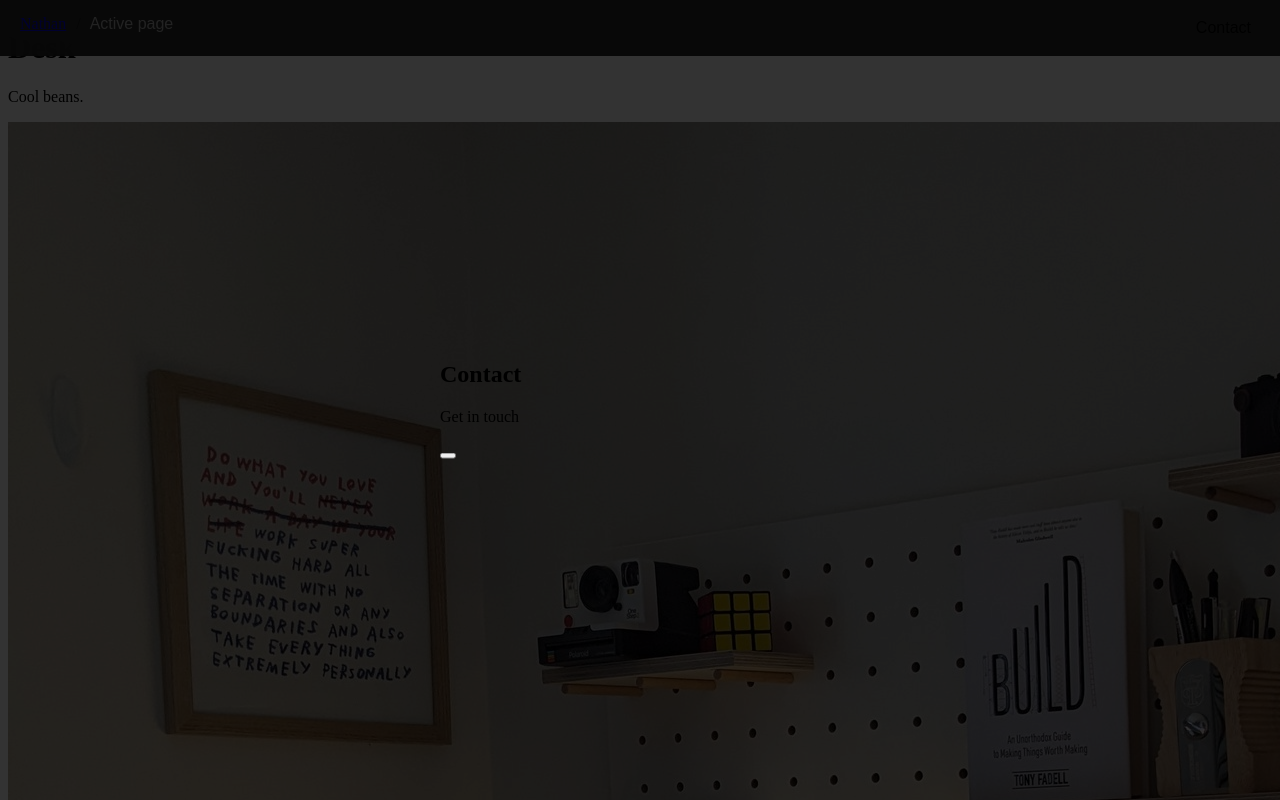
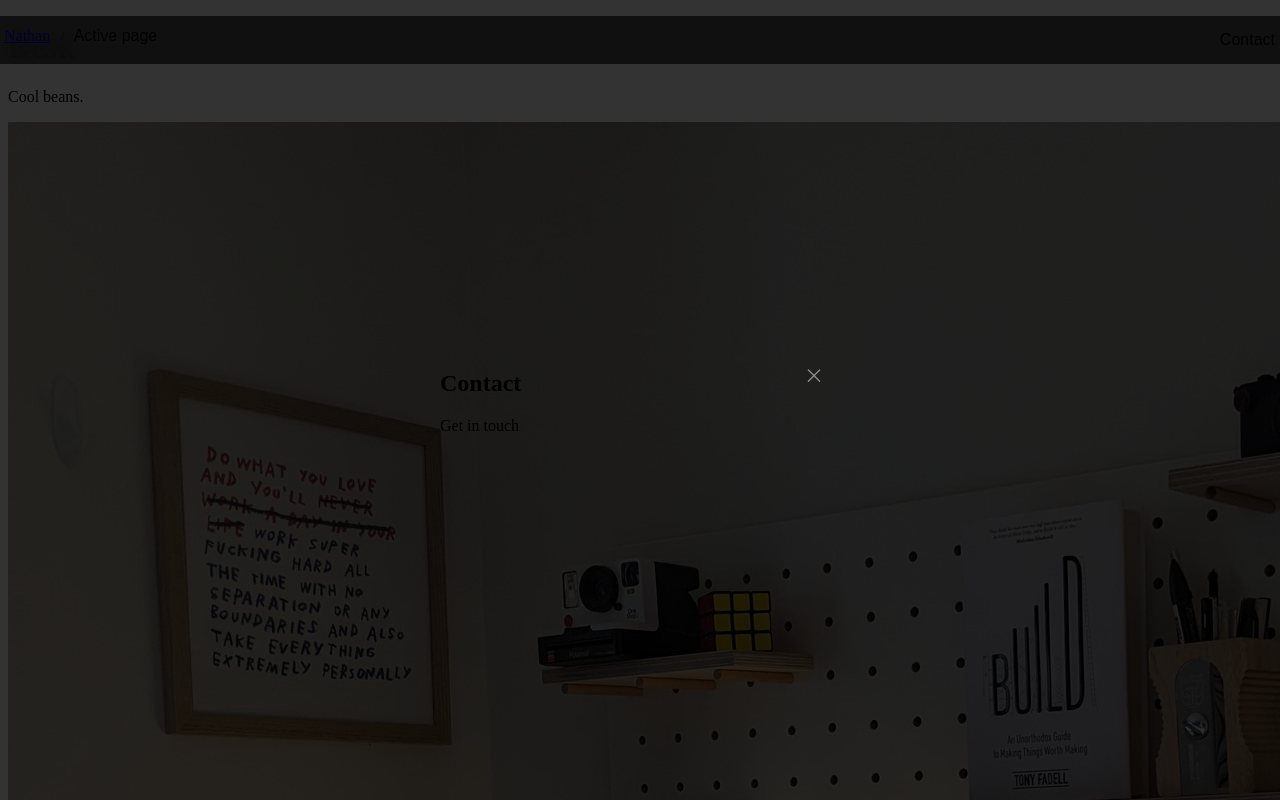
Before and after one commit to nathandorney/nathan-directory, a Next.js app: page /desk in a window 1280 px wide. Both pictures are taken after a click on the button "Contact". Shown: the top 800 px of the page. Built offline with nearby package versions, Linux system fonts and the light colour scheme.

Commit message:
new nav bar

```diff
--- a/components/Contact.tsx
+++ b/components/Contact.tsx
@@ -1,5 +1,6 @@
 import * as Dialog from "@radix-ui/react-dialog";
 import styles from "./contact.module.css";
+import { X } from "phosphor-react";
 
 const Contact = () => (
   <div>
@@ -10,7 +11,9 @@ const Contact = () => (
         <Dialog.Content className={styles.content}>
           <Dialog.Title>Contact</Dialog.Title>
           <Dialog.Description>Get in touch</Dialog.Description>
-          <Dialog.Close />
+          <Dialog.Close className={styles.close}>
+            <X size={20} weight="regular" />
+          </Dialog.Close>
         </Dialog.Content>
       </Dialog.Portal>
     </Dialog.Root>
--- a/components/contact.module.css
+++ b/components/contact.module.css
@@ -6,7 +6,9 @@
   width: 100vw;
   height: 100vh;
   z-index: 998;
-  animation: fadein 200ms linear alternate-reverse;
+  animation: fadein 150ms cubic-bezier(0.45, 0.05, 0.55, 0.95) alternate-reverse;
+  box-shadow: 0px 4px 16px rgba(17, 17, 26, 0.1),
+    0px 8px 24px rgba(17, 17, 26, 0.1), 0px 16px 56px rgba(17, 17, 26, 0.1);
 }
 
 .content {
@@ -20,7 +22,10 @@
   transform: translate(-50%, -50%);
   width: 100%;
   max-width: 400px;
-  animation: slidein 250ms ease-in-out alternate-reverse;
+  animation: slidein cubic-bezier(0.68, -0.55, 0.27, 1.55) 300ms
+    alternate-reverse;
+
+  border: 1px solid var(--color-accent-2);
 }
 
 @keyframes fadein {
@@ -35,12 +40,12 @@
 
 @keyframes slidein {
   from {
-    transform: translate(-50%, -50%);
+    transform: translate(-50%, -50%) scale(1);
     opacity: 1;
   }
 
   to {
-    transform: translate(-50%, -40%);
+    transform: translate(-50%, -30%) scale(0.8);
     opacity: 0;
   }
 }
@@ -52,15 +57,36 @@
   border-radius: 4px;
   cursor: pointer;
   border: 1px solid transparent;
-  background-color: var(--color-accent-2);
+  background-color: var(--color-foreground);
   font-size: 1rem;
   margin: 0;
   padding: 6px 8px;
-  color: var(--color-accent-6);
+  color: var(--color-background);
   transition: all 200ms ease-out;
 }
 
 .button:hover {
-  background-color: var(--color-accent-3);
-  color: var(--color-text-heading);
+  background-color: var(--color-accent-7);
 }
+
+.close {
+  border: 0;
+  outline: 0;
+  background: transparent;
+  color: white;
+  display: flex;
+  justify-content: center;
+  align-items: center;
+  margin: 0;
+  padding: 0;
+  cursor: pointer;
+  position: fixed;
+  top: 1rem;
+  right: 1rem;
+  opacity: 0.5;
+  transition: opacity 200ms;
+}
+
+.close:hover {
+  opacity: 1;
+}
--- a/components/nav.module.css
+++ b/components/nav.module.css
@@ -1,14 +1,18 @@
 .menuWrapper {
   position: fixed;
-  top: 0;
-  left: 0;
+  top: 1rem;
+  left: 50%;
+  transform: translateX(-50%);
   display: flex;
   gap: 12px;
   z-index: 9;
-  background: rgba(30, 30, 30, 0.95);
+  background: rgba(40, 40, 40, 0.8);
   width: 100%;
+  max-width: var(--site-width);
   backdrop-filter: blur(10px);
-  border-bottom: 1px solid var(--color-accent-1);
+  border: 1px solid var(--color-accent-1);
+  border-radius: var(--radius-lg);
+  padding: 0.5rem 0.5rem 0.5rem 1rem;
 }
 
 .menuInner {
@@ -18,7 +22,6 @@
   align-items: flex-start;
   display: flex;
   justify-content: space-between;
-  padding: 12px 20px;
 }
 
 .nav {
@@ -90,15 +93,12 @@
   font-size: 1rem;
   margin: 0;
   padding: 2px 6px;
-  opacity: 0.6;
-  color: white;
   transition: all 200ms ease-out;
 }
 
 .button:hover {
   background-color: var(--color-accent-2);
   opacity: 1;
-  color: var(--color-text-heading);
 }
 
 .divider {
--- a/package.json
+++ b/package.json
@@ -12,6 +12,7 @@
     "next": "latest",
     "next-themes": "^0.2.1",
     "next-videos": "1.5.0",
+    "phosphor-react": "^1.4.1",
     "react": "18.2.0",
     "react-dom": "18.2.0"
   },
--- a/style.css
+++ b/style.css
@@ -85,7 +85,7 @@ body {
 main {
   max-width: var(--site-width);
   margin: 0 auto;
-  padding: 6rem 1.25rem;
+  padding: 8rem 1.25rem;
 }
 
 img {
```
Also changed, not shown: 1 other file (tests, documents, lock files or other folders).
